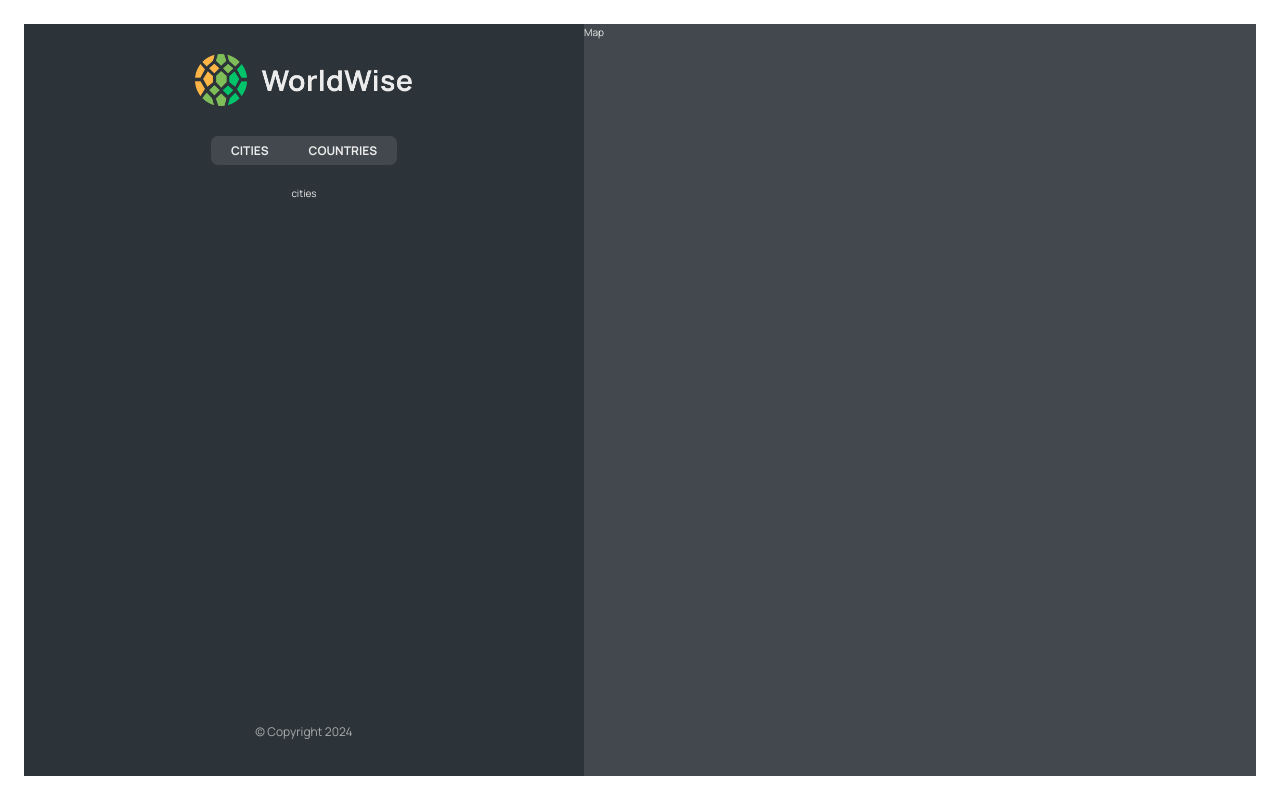
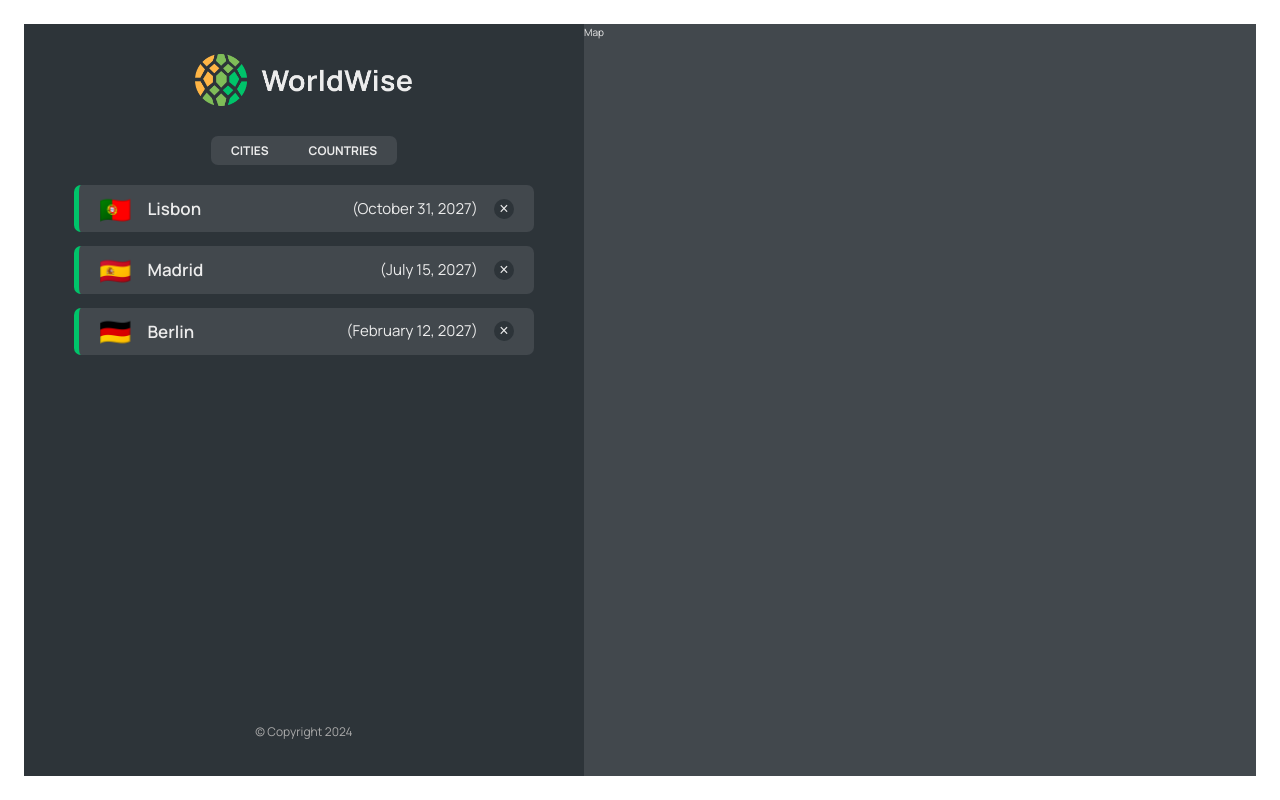
Before and after one commit to Kaitlyn-Folsom/worldwise, a React (Vite) app: page /app in a window 1280 px wide. Built offline with nearby package versions, Linux system fonts and the light colour scheme; data requests are answered from the project's data file.

Commit message:
setup json-server and render initial cities list from data

```diff
--- a/src/App.jsx
+++ b/src/App.jsx
@@ -1,3 +1,4 @@
+import { useState, useEffect } from 'react';
 import { BrowserRouter, Route, Routes } from 'react-router-dom';
 import Product from './pages/Product';
 import Pricing from './pages/Pricing';
@@ -5,8 +6,32 @@
 import PageNotFound from './pages/PageNotFound';
 import AppLayout from './pages/AppLayout';
 import Login from './pages/Login';
+import CityList from './components/CityList';
 
+const BASE_URL = `http://localhost:9000`;
 function App() {
+  const [cities, setCities] = useState({});
+  const [isLoading, setIsLoading] = useState(false);
+
+  useEffect(() => {
+    async function fetchCities() {
+      try {
+        setIsLoading(true);
+        const res = await fetch(`${BASE_URL}/cities`);
+        const data = await res.json();
+        setCities(data);
+        setIsLoading(false);
+      } catch {
+        throw new Error('error fetching data');
+      } finally {
+        setIsLoading(false);
+      }
+    }
+    fetchCities();
+  }, []);
+
+  console.log(cities);
+
   return (
     <BrowserRouter>
       <Routes>
@@ -14,8 +39,8 @@
         <Route path={'product'} element={<Product />} />
         <Route path={'pricing'} element={<Pricing />} />
         <Route path={'app'} element={<AppLayout />}>
-          <Route index element={<p>cities</p>} />
-          <Route path={'cities'} element={<p>Cities</p>} />
+          <Route index element={<CityList cities={cities} isLoading={isLoading} />} />
+          <Route path={'cities'} element={<CityList cities={cities} isLoading={isLoading} />} />
           <Route path={'countries'} element={<p>countries</p>} />
           <Route path={'form'} element={<p>Form</p>} />
         </Route>
--- /dev/null
+++ b/src/components/CityItem.jsx
@@ -0,0 +1,25 @@
+/* eslint-disable react/prop-types */
+import styles from './CityItem.module.css';
+
+function CityItem({ city }) {
+  console.log(city);
+  const { emoji, cityName, date } = city;
+
+  const formatDate = (date) =>
+    new Intl.DateTimeFormat('en', {
+      day: 'numeric',
+      month: 'long',
+      year: 'numeric',
+    }).format(new Date(date));
+
+  return (
+    <li className={styles.cityItem}>
+      <span className={styles.emoji}>{emoji}</span>
+      <h3 className={styles.name}>{cityName}</h3>
+      <time className={styles.date}>({formatDate(date)})</time>
+      <button className={styles.deleteBtn}>&times;</button>
+    </li>
+  );
+}
+
+export default CityItem;
--- /dev/null
+++ b/src/components/CityList.jsx
@@ -0,0 +1,23 @@
+/* eslint-disable react/prop-types */
+import CityItem from './CityItem';
+import styles from './CityList.module.css';
+import Spinner from './Spinner';
+import Message from './Message';
+
+function CityList({ cities, isLoading }) {
+  console.log('loading', isLoading);
+  console.log(cities);
+  if (isLoading) return <Spinner />;
+
+  if (!cities.length) return <Message message={'Add you first city by clicking a city on the map'} />;
+
+  return (
+    <ul className={styles.cityList}>
+      {cities.map((city) => (
+        <CityItem city={city} key={city.id} />
+      ))}
+    </ul>
+  );
+}
+
+export default CityList;
```
Also changed, not shown: package.json (+5 -2 lines), 1 other file (tests, documents, lock files or other folders).
